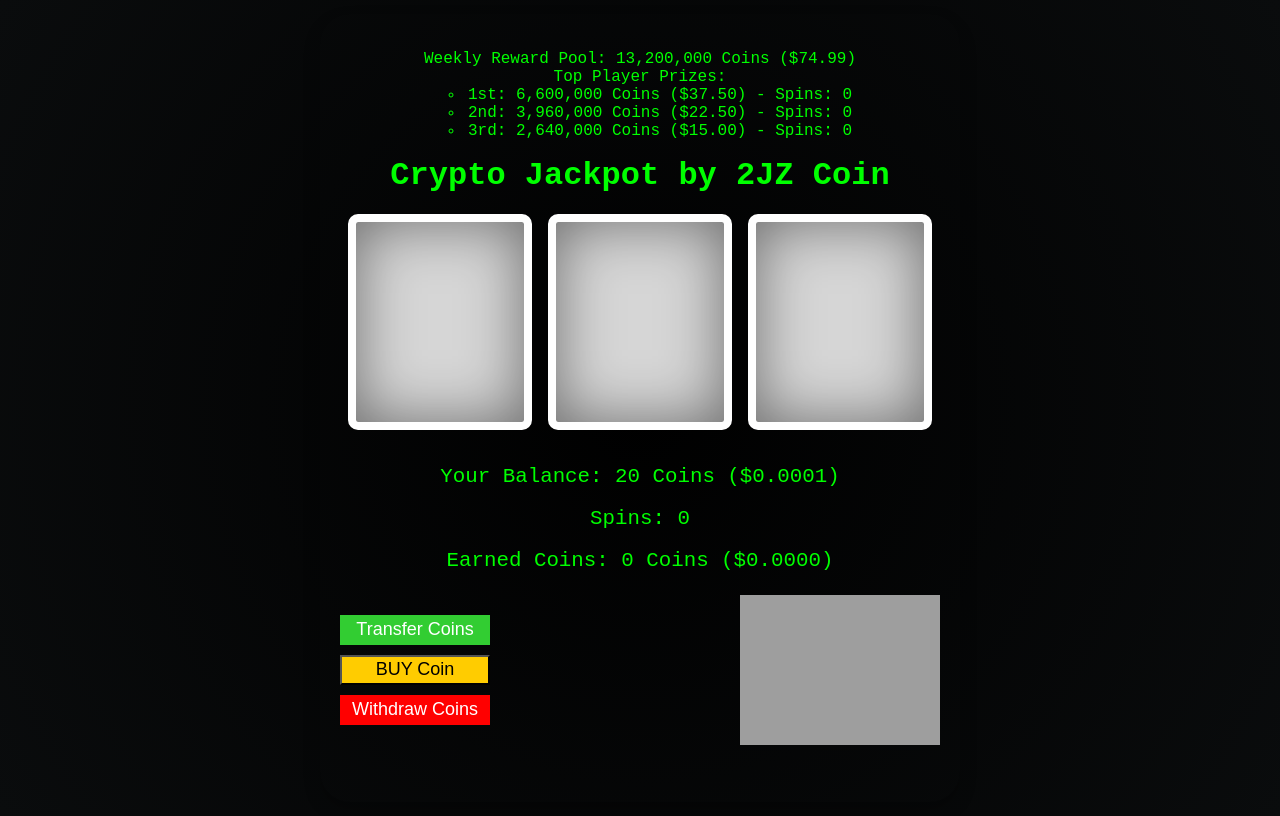
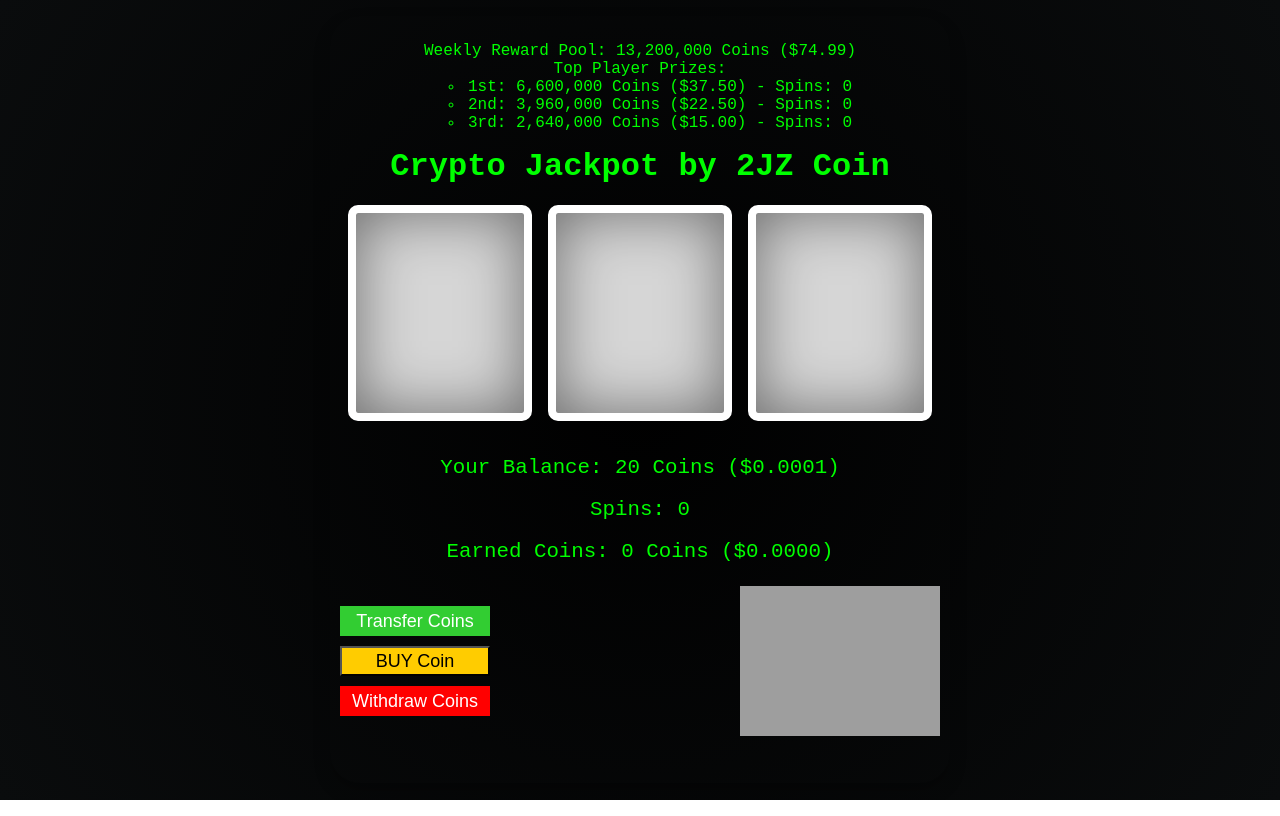
Before and after one commit to nftcustomgarage/crypto-jackpot, a plain HTML site: page index.html in a window 1280 px wide. Drawn offline with Linux system fonts and the light colour scheme; grey boxes are pictures that could not be loaded.

Commit message:
Update style.css

```diff
--- a/style.css
+++ b/style.css
@@ -227,3 +227,25 @@
 .flash-effect {
     animation: flash 0.8s infinite;
 }
+body {
+    display: flex;
+    justify-content: center;
+    align-items: center;
+    height: calc(100vh - 1px); /* Tarayıcı kaynaklı kaydırmaları önler */
+    background: radial-gradient(circle, #000000, #0a0c0d);
+    font-family: 'Press Start 2P', monospace;
+    color: #FFFFFF;
+    margin: 0; /* Margin sıfırlandı */
+}
+
+.machine {
+    padding: 10px; /* Daha küçük bir padding */
+    background: linear-gradient(black);
+    border-radius: 30px;
+    box-shadow: 0 8px 16px rgba(0, 0, 0, 0.25);
+    display: flex;
+    flex-direction: column;
+    align-items: center;
+    width: 90%;
+    max-width: 600px;
+}
```
